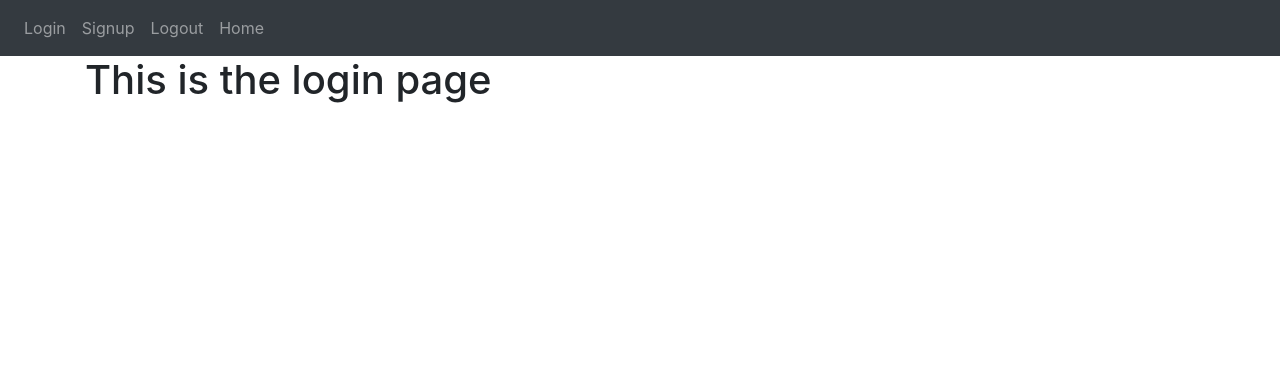
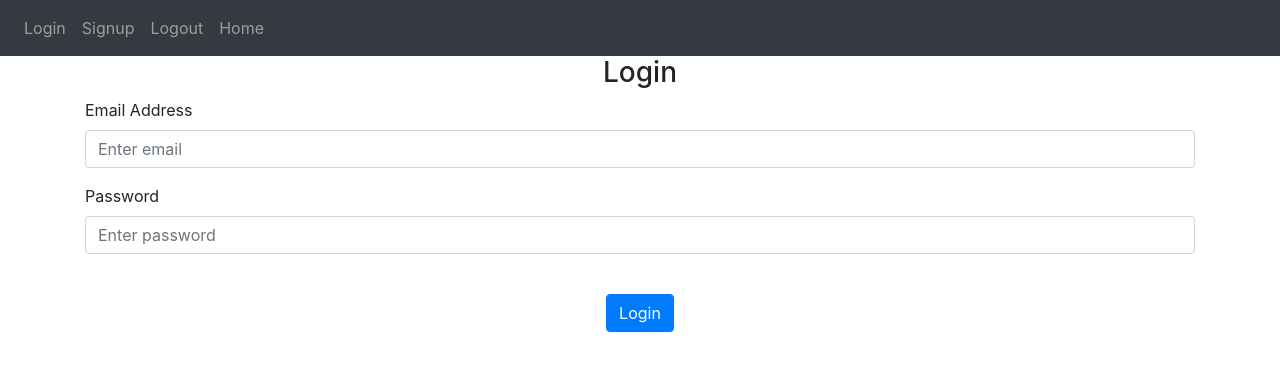
Before and after one commit to Benyamain/Notes, a Flask app: page /login in a window 1280 px wide. Shown: the top 371 px of the page. Run offline with Flask 3, Linux system fonts and the light colour scheme; some libraries are stand-ins or nearby versions.

Commit message:
Login page created as well. Ezpz :D

```diff
--- a/website/template/login.html
+++ b/website/template/login.html
@@ -1,5 +1,19 @@
 {% extends "base.html" %}
 {% block title %}Login{% endblock %}
 {% block content %}
-<h1>This is the login page</h1>
+<form method="POST">
+    <h3 align="center">Login</h3>
+    <div class="form-group">
+        <label for="email">Email Address</label>
+        <input type="email" class="form-control" id="email" name="email" placeholder="Enter email" />
+    </div>
+    <div class="form-group">
+        <label for="password">Password</label>
+        <input type="password" class="form-control" id="password" name="password" placeholder="Enter password" />
+    </div>
+    <br />
+    <div class="text-center">
+        <button type="submit" class="btn btn-primary">Login</button>
+    </div>
+</form>
 {% endblock %}
```
